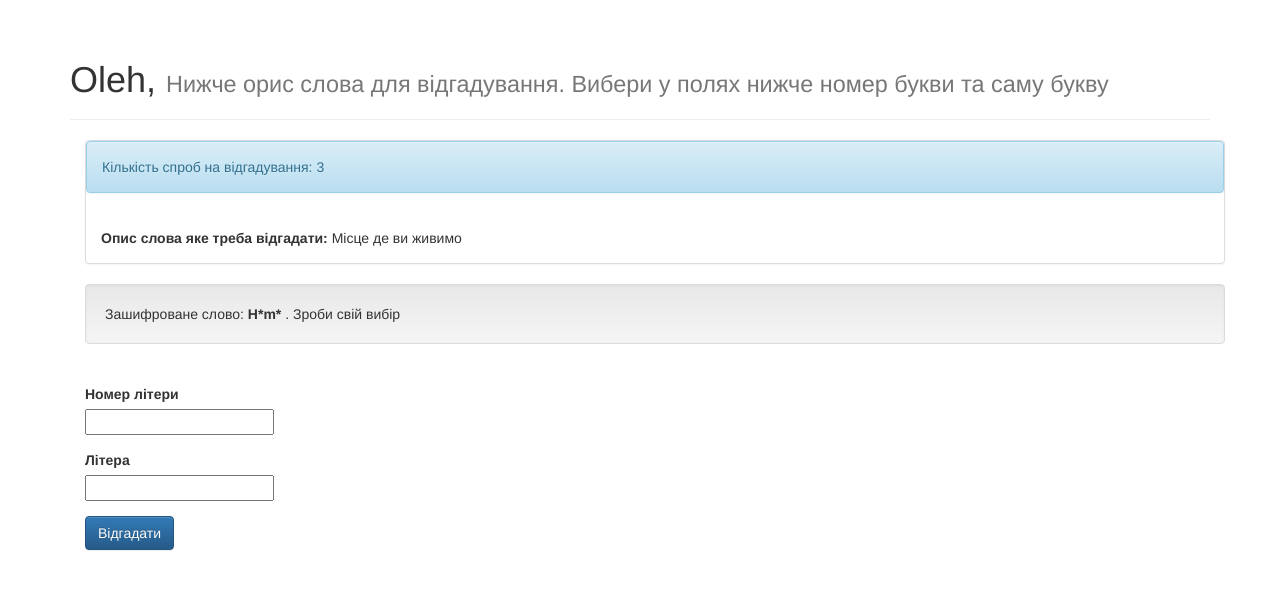
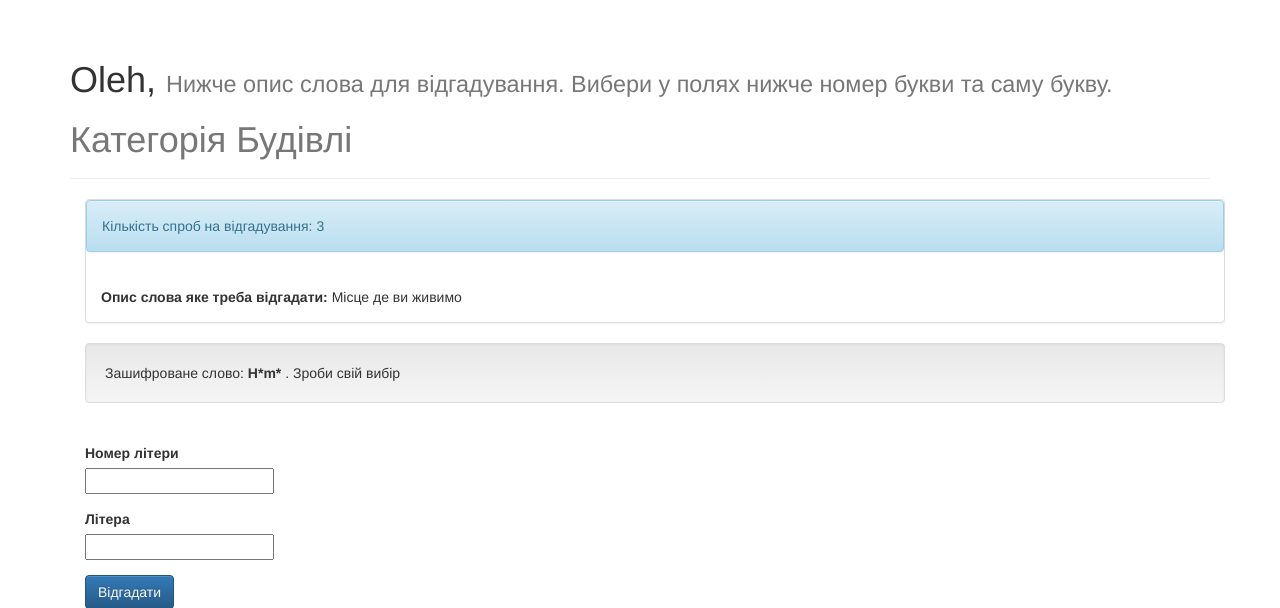
Before and after one commit to oshmidtsmk/words_game, a Django app: a page that uses game_app/templates/game_app/guessing_page.html in a window 1280 px wide. Shown: the part 54-662 px from the top of the page. Run offline with Django 3.2, Linux system fonts and the light colour scheme; a user stored in the database is signed in; data comes from the database, SQL or seed files in the repository; both versions use the stored data as it was after the commit; some libraries are stand-ins or nearby versions.

Commit message:
added category to the guessing page

```diff
--- a/game_app/templates/game_app/guessing_page.html
+++ b/game_app/templates/game_app/guessing_page.html
@@ -11,7 +11,7 @@
     <a href="{% url 'game_app:new-game' category=word.category pk=word.pk %}">Нова гра?</a>
   {%else%}
   <div class="page-header">
-  <h1> {{ user.username }}, <small> Нижче орис слова для відгадування. Вибери у полях нижче номер букви та саму букву</small></h1>
+  <h1> {{ user.username }}, <small> Нижче опис слова для відгадування. Вибери у полях нижче номер букви та саму букву. <h1>Категорія {{word.category}}</h1></small></h1>
 </div>
   <div class="container">
     <!-- <div class="alert alert-info" role="alert">Кількість спроб на відгадування: {{ user.profile.number_of_attempts_to_guess }} </div> -->
```
Also changed, not shown: db.sqlite3.
